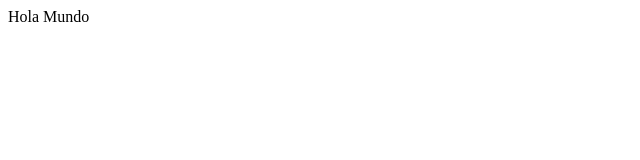
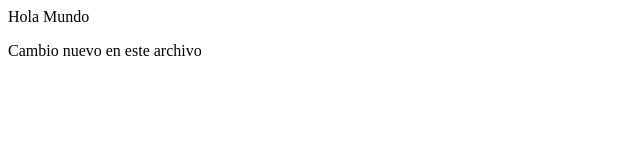
Before and after one commit to Asant30/mi-repositorio, a plain HTML site: page index.html in a window 1280 px wide. Shown: the whole page, without its empty margins (0-640 px from the left). Drawn offline with Linux system fonts and the light colour scheme.

Commit message:
Update index.html
Se ha agregado otra linea

```diff
--- a/index.html
+++ b/index.html
@@ -4,5 +4,6 @@
 </HEAD>
 <BODY>
 <P>Hola Mundo</P>
+<P>Cambio nuevo en este archivo</P>
 </BODY>
 </HTML>
```
